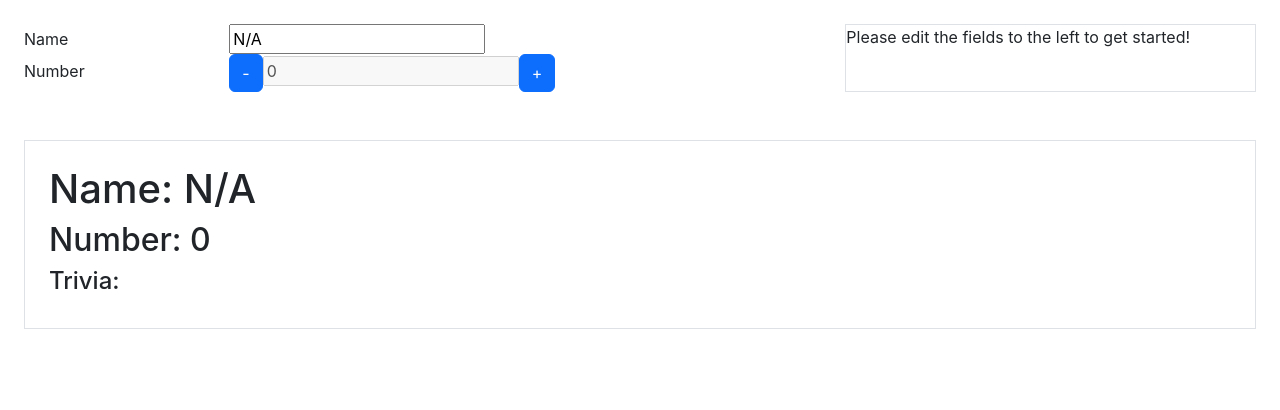
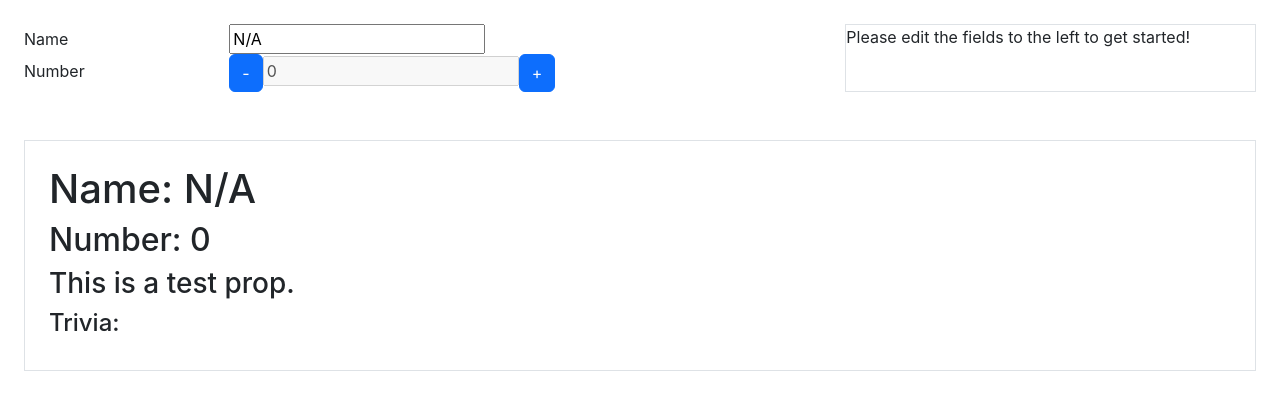
Before and after one commit to tuanyvan/ReactJSGroupProject, a React (Create React App) app in the folder react-demo/: page /app in a window 1280 px wide. Shown: the top 410 px of the page. Built offline with nearby package versions, Linux system fonts and the light colour scheme; no server answers.

Commit message:
Add demonstration of props

```diff
--- a/react-demo/src/App.tsx
+++ b/react-demo/src/App.tsx
@@ -1,5 +1,4 @@
-import React, { useEffect, useReducer, useState, createContext, useLayoutEffect, useContext } from 'react';
-import logo from './logo.svg';
+import { useEffect, useReducer, useState, createContext, useLayoutEffect, useContext } from 'react';
 import './App.css';
 
 const numberState = {
@@ -68,13 +67,13 @@ function FormComponent() {
         <div className='col-4 border'>{message}</div>
       </div>
       <FormContext.Provider value={{name, number: state.number}}>
-        <DisplayComponent />
+        <DisplayComponent title={'This is a test prop.'} />
       </FormContext.Provider>
     </main>
   )
 }
 
-function DisplayComponent() {
+function DisplayComponent(props: {title: string}) {
 
   const state = useContext(FormContext);
   const [triviaMessage, setTriviaMessage] = useState("");
@@ -95,6 +94,7 @@ function DisplayComponent() {
     <div className='border p-4 m-4'>
       <h1>Name: {state.name}</h1>
       <h2>Number: {state.number}</h2>
+      <h3>{props.title}</h3>
       <h4>Trivia: {triviaMessage}</h4>
     </div>
   )
```
